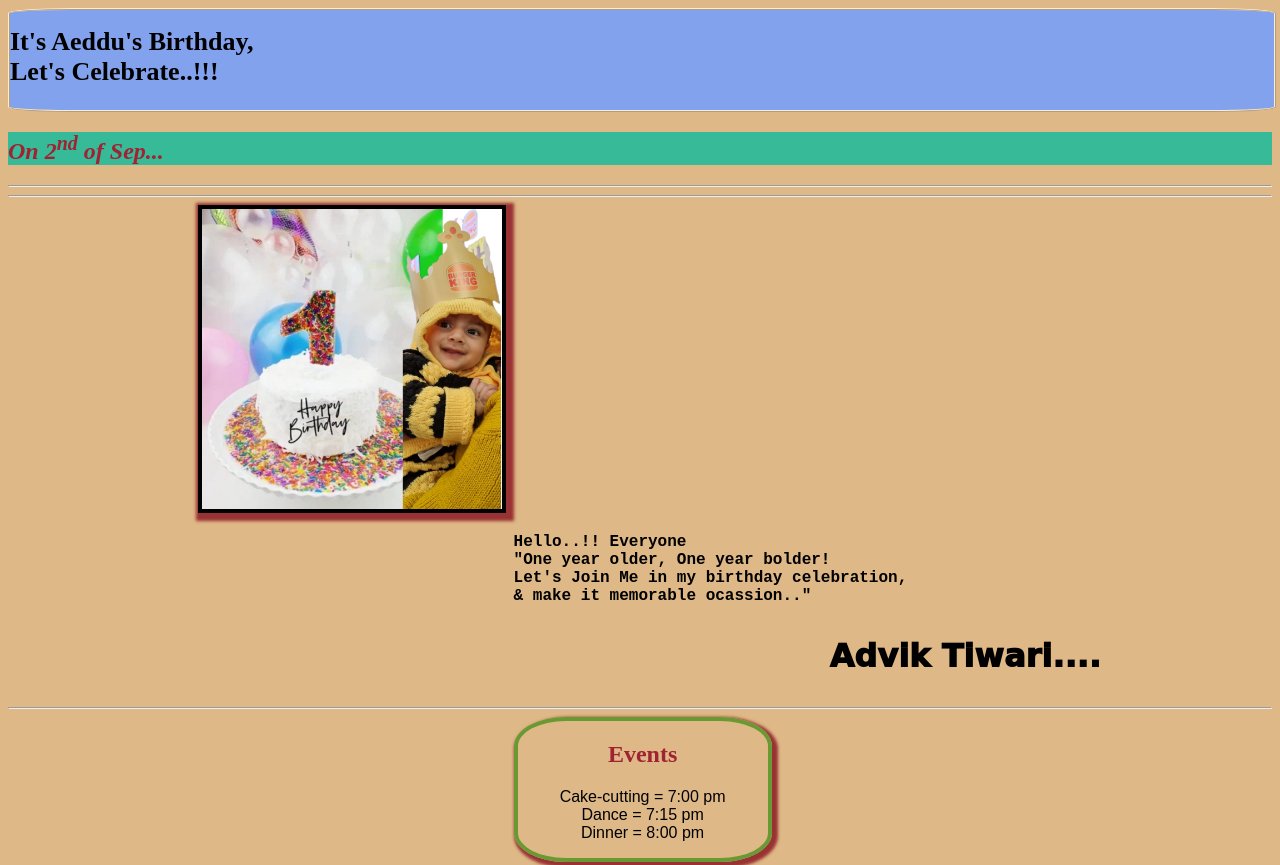
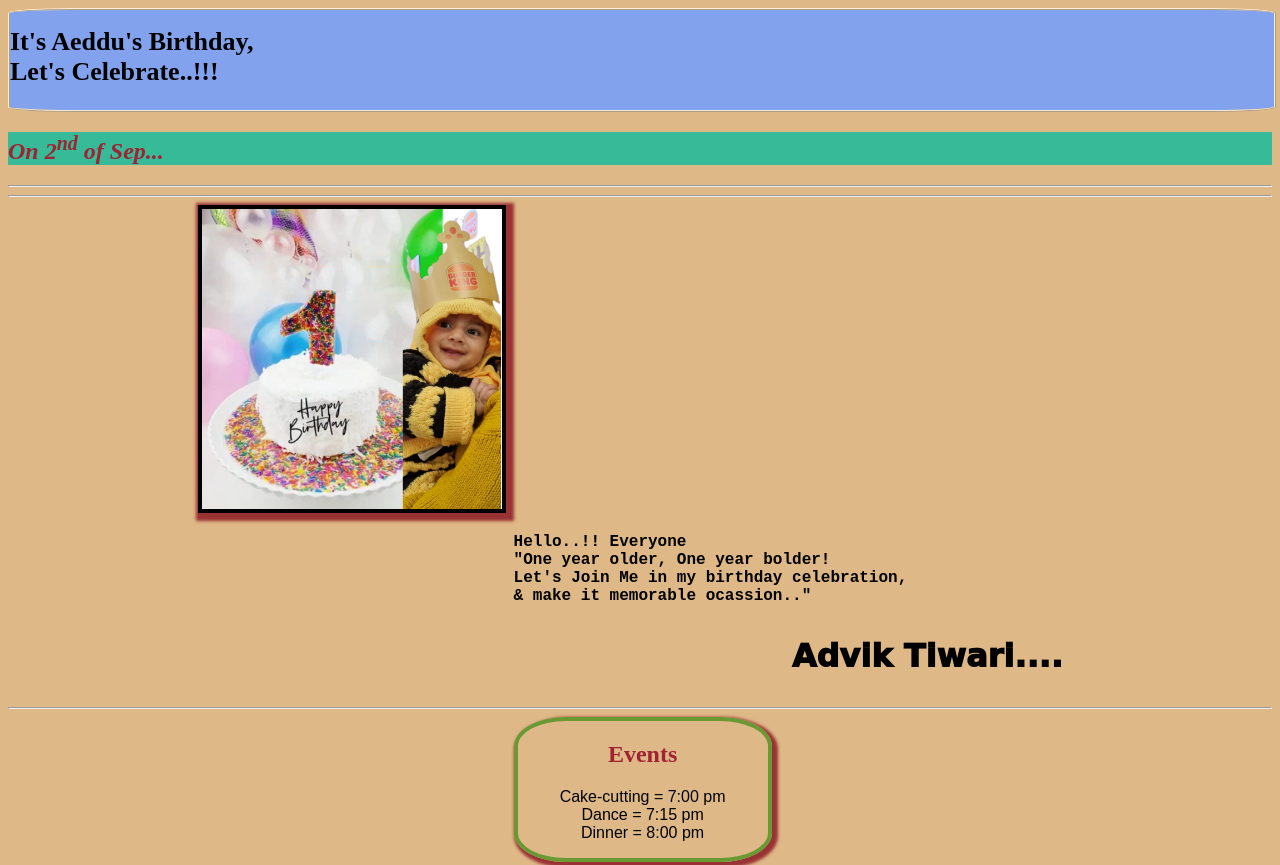
Before and after one commit to Ashmi0212/invitation, a plain HTML site: page index.html in a window 1280 px wide. Shown: the top 865 px of the page. Drawn offline with Linux system fonts and the light colour scheme; a web font is replaced by a local one.

Commit message:
Update index.html

```diff
--- a/index.html
+++ b/index.html
@@ -24,7 +24,7 @@
         font-weight: 1000;
         font-style: normal;
         font-size:24pt;
-        margin-left: 65%;
+        margin-left: 62%;
       }
 .sep{
     background-color:#36BA98 ;
```
